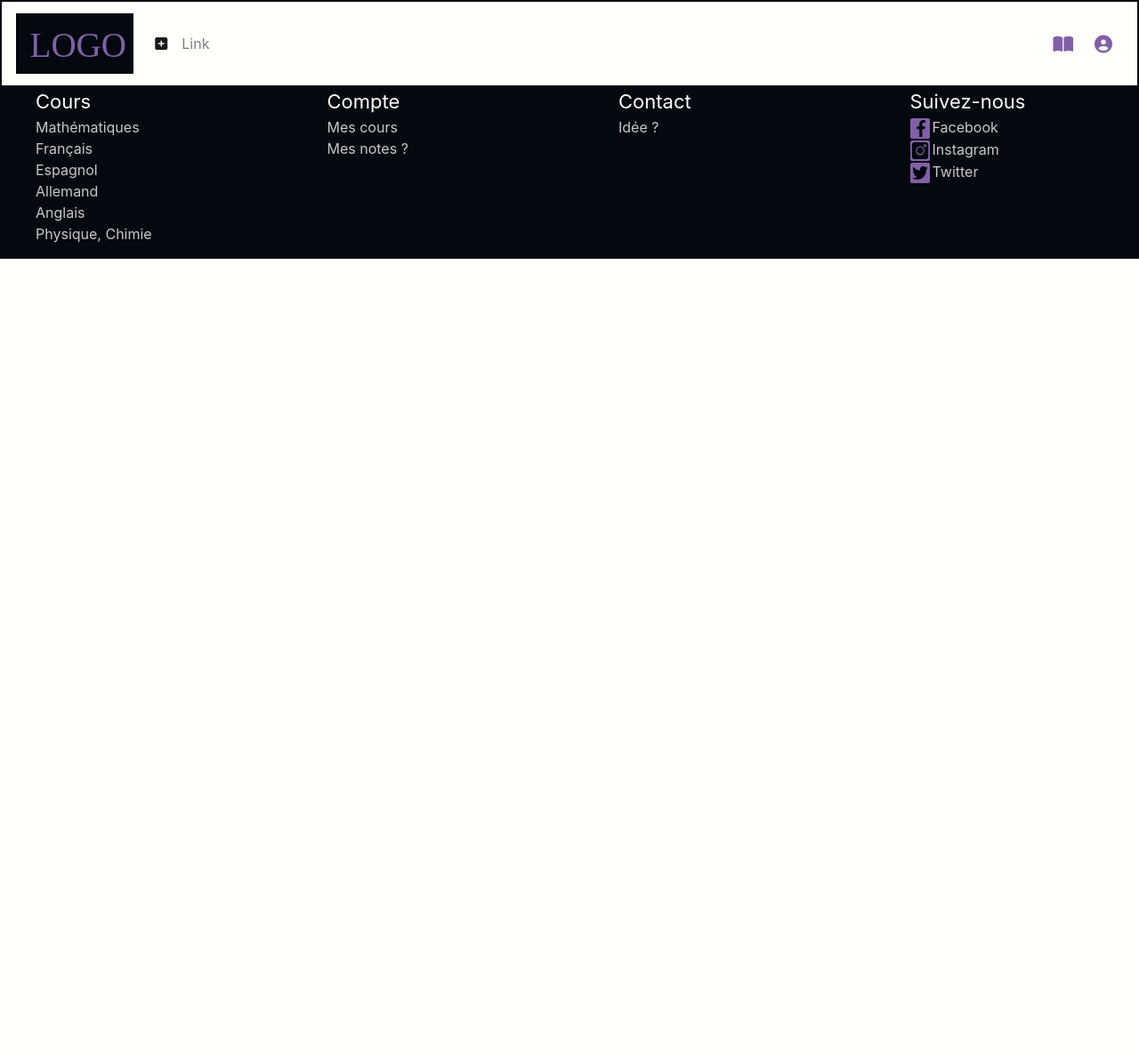
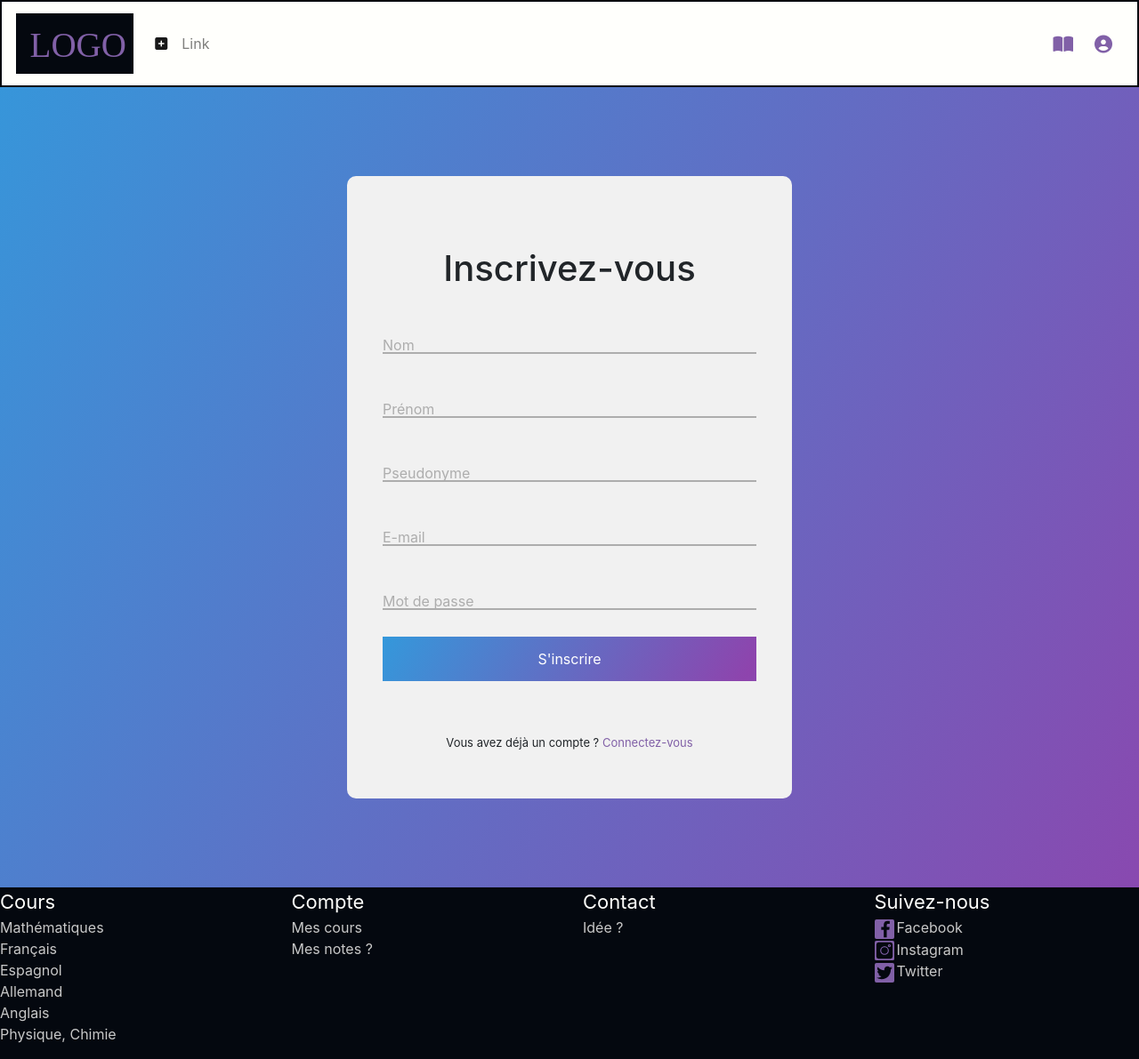
Before and after one commit to YRLJ/WEBPJT, a PHP site: page /index.php?page=signup in a window 1280 px wide. Shown: the whole page at 89% size. Before the commit the page ends 291 px from the top, so only its background shows below. Run offline with PHP 8.4, Linux system fonts and the light colour scheme; some libraries are stand-ins or nearby versions.

Commit message:
Login & Signup

```diff
--- a/index.php
+++ b/index.php
@@ -11,7 +11,12 @@ if(isset($_GET['page'])){
     if($_GET['page'] == 'ajouter'){
         include_once 'views/create_course.php';
     }
-
+    if($_GET['page'] == 'login'){
+        include_once './views/login.php';
+    }
+    if($_GET['page'] == 'signup'){
+        include_once './views/signup.php';
+    }
 }
 else{
     include_once "views/accueil.php";
--- a/models/navbar.php
+++ b/models/navbar.php
@@ -27,7 +27,7 @@
                 <a href="index.php?page=cours"><i class="fas fa-book-open icon fa-lg"></i></a>
             </li>
             <li class="nav-item">
-                <a href=""><i class="fas fa-user-circle icon fa-lg"></i></a>
+                <a href="index.php?page=login"><i class="fas fa-user-circle icon fa-lg"></i></a>
             </li>
         </ul>
     </nav>
--- a/styles/stylefooter.css
+++ b/styles/stylefooter.css
@@ -2,6 +2,7 @@ footer {
     /*footer tout en entier*/
     background-color: var(--black_web);
     color: var(--white_web);
+    overflow: hidden;
 }
 
 footer div div ul li {
--- /dev/null
+++ b/styles/stylesignup.css
@@ -0,0 +1,120 @@
+* {
+    margin: 0;
+    padding: 0;
+    text-decoration: none;
+}
+
+body {
+    min-height: 100vh;
+    background-image: linear-gradient(120deg, #3498db, #8e44AD);
+}
+
+section.form-login {
+    position: relative;
+    padding-bottom: 900px;
+    overflow: hidden;
+}
+
+.login-form {
+    width: 500px;
+    background: #F1F1F1;
+    height: 700px;
+    padding: 80px 40px;
+    border-radius: 10px;
+    position: absolute;
+    left: 50%;
+    top: 50%;
+    transform: translate(-250px, -350px);
+}
+
+.login-form h1 {
+    text-align: center;
+    margin-bottom: 30px;
+}
+
+.txtb {
+    border-bottom: 2px solid #ADADAD;
+    position: relative;
+    margin: 30px 0;
+}
+
+.txtb input {
+    font-size: 15px;
+    color: #333;
+    border: none;
+    width: 100%;
+    outline: none;
+    background: none;
+    padding: 0 50px;
+    height: 40px;
+}
+
+.txtb span::before {
+    content: attr(data-placeholder);
+    position: absolute;
+    top: 50%;
+    left: 40px;
+    color: #ADADAD;
+    transform: translate(-40px);
+    z-index: -1;
+    transition: 0.5s;
+}
+
+.txtb span::after {
+    content: '';
+    position: absolute;
+    width: 0%;
+    height: 2px;
+    background: linear-gradient(120deg, #3498db, #8e44ad);
+    left: 0;
+    bottom: -2px;
+    transition: .5s;
+}
+
+.focus+span::before {
+    top: -5px;
+}
+
+.focus+span::after {
+    width: 100%;
+    bottom: -2px;
+    left: 0;
+}
+
+.logbtn {
+    display: block;
+    width: 100%;
+    height: 50px;
+    border: none;
+    background: linear-gradient(120deg, #3498DB, #8E44AD, #3498DB);
+    background-size: 200%;
+    color: #fff;
+    outline: none;
+    cursor: pointer;
+    transition: 0.5s;
+}
+
+.logbtn:hover {
+    background-position: right;
+}
+
+.bottom-text {
+    margin-top: 60px;
+    text-align: center;
+    font-size: 13px;
+}
+
+.bottom-text a {
+    color: #8160a7;
+}
+
+.bottom-text a:hover {
+    color: #8E44AD;
+}
+
+@media(max-width: 550px) {
+    .login-form {
+        width: 350px;
+        transform: translate(-175px, -350px);
+    }
+}
--- /dev/null
+++ b/views/signup.php
@@ -0,0 +1,61 @@
+<!DOCTYPE html>
+<html lang="en">
+
+<head>
+    <meta charset="UTF-8">
+    <meta name="viewport" content="width=device-width, initial-scale=1.0">
+    <title>Login</title>
+    <script src="https://cdnjs.cloudflare.com/ajax/libs/jquery/3.4.1/jquery.min.js" charset="UTF-8"></script>
+    <link rel="stylesheet" href="./styles/stylesignup.css">
+</head>
+
+<body>
+<section class="form-login">
+
+    <form action="index.php" class="login-form">
+        <h1>Inscrivez-vous</h1>
+        <div class="txtb">
+            <input type="text">
+            <span data-placeholder="Nom"></span>
+        </div>
+        <div class="txtb">
+            <input type="text">
+            <span data-placeholder="Prénom"></span>
+        </div>
+        <div class="txtb">
+            <input type="text">
+            <span data-placeholder="Pseudonyme"></span>
+        </div>
+
+        <div class="txtb">
+            <input type="mail">
+            <span data-placeholder="E-mail"></span>
+        </div>
+
+        <div class="txtb">
+            <input type="password">
+            <span data-placeholder="Mot de passe"></span>
+        </div>
+
+        <input type="submit" class="logbtn" value="S'inscrire">
+
+        <div class="bottom-text">
+            <p>Vous avez déjà un compte ? <a href="index.php?page=login">Connectez-vous</a></p>
+        </div>
+    </form>
+</section>
+
+    <script type="text/javascript">
+        $(".txtb input").on("focus", function() {
+            $(this).addClass("focus");
+        })
+
+        $(".txtb input").on("b", function() {
+            if($(this).val() == '')
+            $(this).removeClass("focus");
+        })
+    </script>
+
+</body>
+
+</html>
```
Also changed, not shown: styles/stylelogin.css (added, +112 -0 lines), views/login.php (added, +48 -0 lines), views/login.html (deleted).
